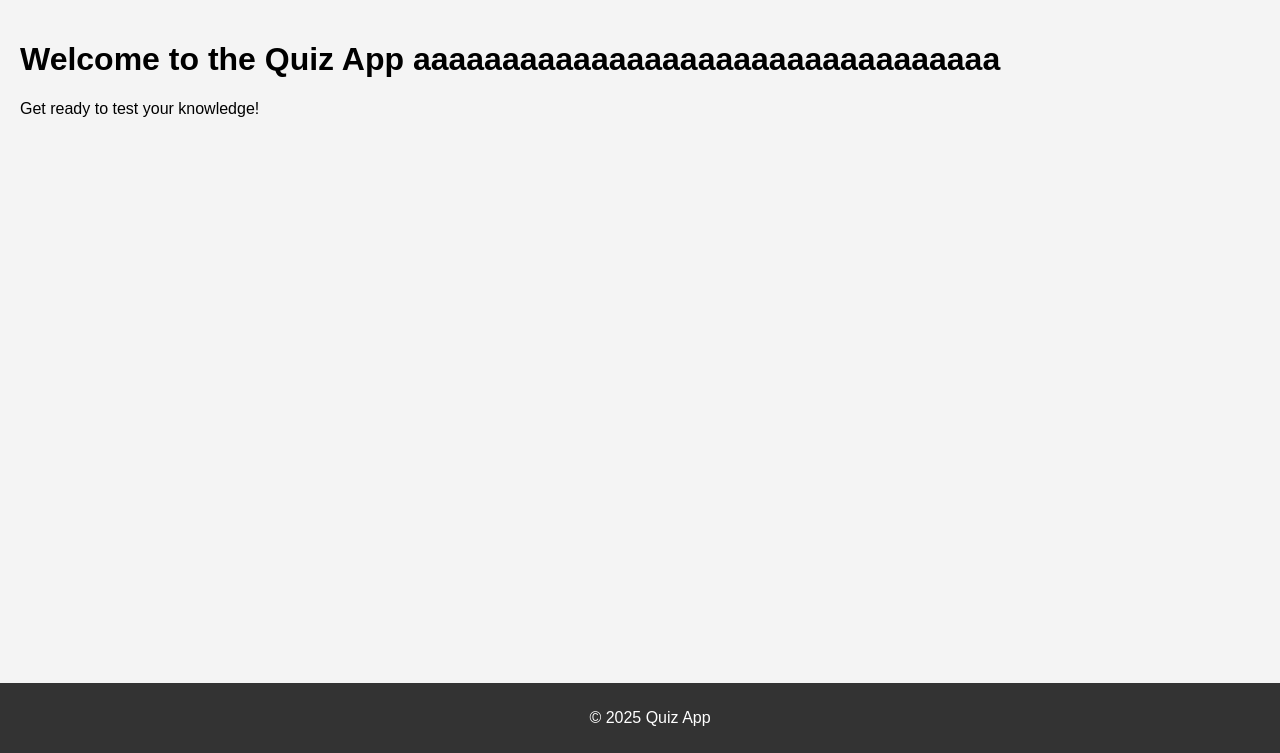
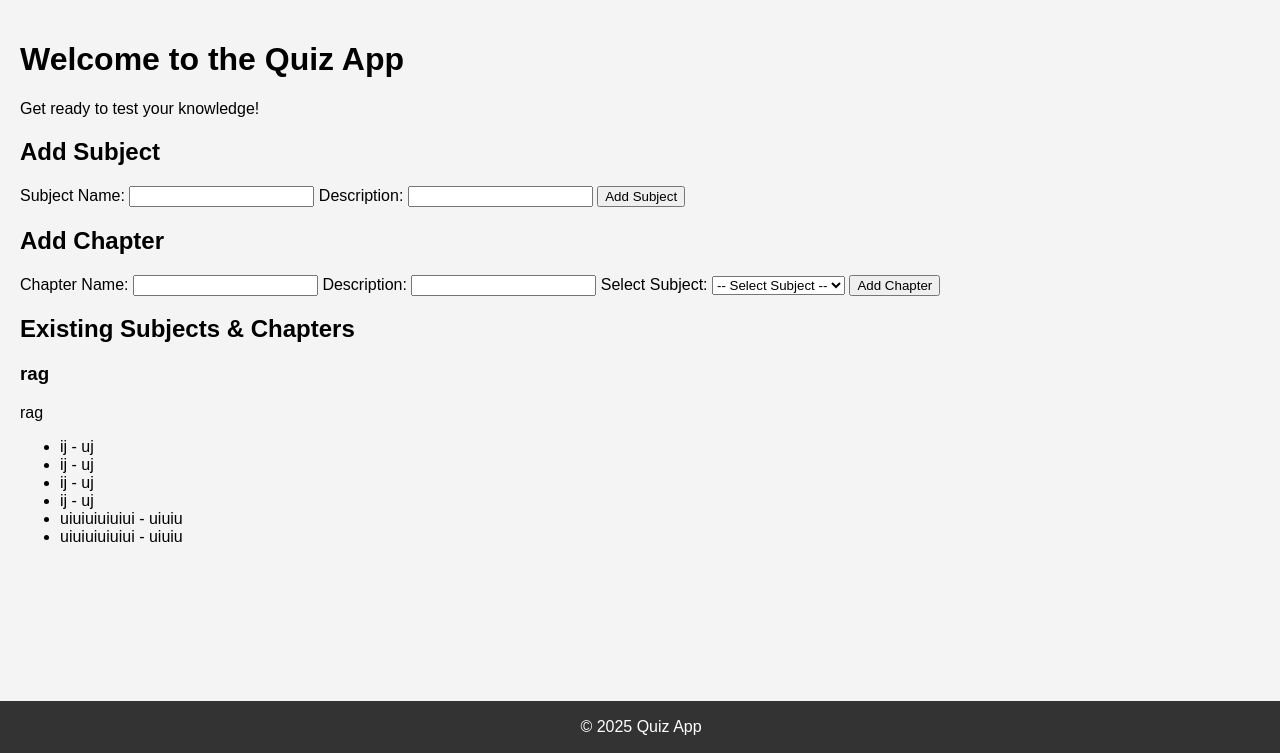
Before and after one commit to TanyaJha07/QUIZ-APP, a Flask app: page /admin_dashboard in a window 1280 px wide. Shown: the part 47-800 px from the top of the page. Run offline with Flask 3, Linux system fonts and the light colour scheme; a user stored in the database is signed in.

Commit message:
sub and chap in admin dash

```diff
--- a/app.py
+++ b/app.py
@@ -81,9 +81,54 @@ def login():
 
     return render_template('login.html')
 
-@app.route('/admin_dashboard')
+@app.route('/admin_dashboard', methods=['GET', 'POST'])
 def admin_dashboard():
-    return render_template('admin_dashboard.html')
+    if "user_id" not in session or session['user_role'] != 'admin':
+        flash("Unauthorized access!", "danger")
+        return redirect(url_for("login"))
+
+    if request.method == "POST":
+        action = request.form.get("action")
+
+        if action == "add_subject":
+            subject_name = request.form['subject_name']
+            description = request.form['subject_description']
+
+            # Check if subject already exists
+            existing_subject = Subject.query.filter_by(subject_name=subject_name).first()
+            if existing_subject:
+                flash("Subject already exists!", "warning")
+            else:
+                new_subject = Subject(subject_name=subject_name, description=description)
+                db.session.add(new_subject)
+                db.session.commit()
+                flash("Subject added successfully!", "success")
+        elif action == "add_chapter":
+            chapter_name = request.form['chapter_name']
+            description = request.form['chapter_description']
+            subject_id = request.form.get('subject_id')
+
+        if not subject_id:  # Ensure subject_id is not None or empty
+            flash("Please select a valid subject!", "warning")
+        else:
+            new_chapter = Chapter(chapter_name=chapter_name, description=description, subject_id=int(subject_id))
+            db.session.add(new_chapter)
+            db.session.commit()
+            flash("Chapter added successfully!", "success")
+
+        # elif action == "add_chapter":
+        #     chapter_name = request.form['chapter_name']
+        #     description = request.form['chapter_description']
+        #     subjectid = request.form['subject_id']
+
+        #     new_chapter = Chapter(chapter_name=chapter_name, description=description)
+        #     db.session.add(new_chapter)
+        #     db.session.commit()
+        #     flash("Chapter added successfully!", "success")
+
+    # Fetch all subjects to show in the dropdown for adding chapters
+    subjects = Subject.query.all()
+    return render_template("admin_dashboard.html", subjects=subjects)
 
 @app.route('/user_dashboard')
 def user_dashboard():
--- a/models.py
+++ b/models.py
@@ -19,6 +19,8 @@ class Chapter(db.Model):
     id = db.Column(db.Integer, primary_key = True)
     chapter_name = db.Column(db.String(80), nullable=False)
     description = db.Column(db.String(255), nullable=True)
+    subject_id = db.Column(db.Integer, db.ForeignKey('subject.id'), nullable=False)
+    subject = db.relationship('Subject', backref=db.backref('chapters', lazy=True))
 
 class Quiz(db.Model):
     id = db.Column(db.Integer, primary_key=True)
--- a/templates/admin_dashboard.html
+++ b/templates/admin_dashboard.html
@@ -3,6 +3,44 @@
 {% block title %}Quizzy {% endblock %}
 
 {% block content %}
-    <h1>Welcome to the Quiz App aaaaaaaaaaaaaaaaaaaaaaaaaaaaaaaaa</h1>
+    <h1>Welcome to the Quiz App</h1>
     <p>Get ready to test your knowledge!</p>
+
+    <h2>Add Subject</h2>
+    <form method="POST">
+        <input type="hidden" name="action" value="add_subject">
+        <label>Subject Name:</label>
+        <input type="text" name="subject_name" required>
+        <label>Description:</label>
+        <input type="text" name="subject_description">
+        <button type="submit">Add Subject</button>
+    </form>
+
+    <h2>Add Chapter</h2>
+    <form method="POST">
+        <input type="hidden" name="action" value="add_chapter">
+        <label>Chapter Name:</label>
+        <input type="text" name="chapter_name" required>
+        <label>Description:</label>
+        <input type="text" name="chapter_description">
+        <label>Select Subject:</label>
+        <select name="subject_id" required>
+            <option value="">-- Select Subject --</option>
+            {% for subject in subjects %}
+            <option value="{{ subject.id }}">{{ subject.subject_name }}</option>
+            {% endfor %}
+        </select>
+        <button type="submit">Add Chapter</button>
+    </form>
+
+    <h2>Existing Subjects & Chapters</h2>
+    {% for subject in subjects %}
+        <h3>{{ subject.subject_name }}</h3>
+        <p>{{ subject.description }}</p>
+        <ul>
+            {% for chapter in subject.chapters %}
+            <li>{{ chapter.chapter_name }} - {{ chapter.description }}</li>
+            {% endfor %}
+        </ul>
+    {% endfor %}
 {% endblock %}
--- a/templates/base.html
+++ b/templates/base.html
@@ -38,7 +38,7 @@
         }
         footer {
             text-align: center;
-            padding: 10px;
+            padding: 1px;
             background-color: #333;
             color: white;
             position: fixed;
@@ -85,6 +85,15 @@
             </li>
         </ul>
     </nav>
+    {% with messages = get_flashed_messages(with_categories=True) %}
+  {% if messages %}
+    {% for category, message in messages %}
+      <div class="alert alert-{{ category }}">
+        {{ message }}
+      </div>
+    {% endfor %}
+  {% endif %}
+{% endwith %}
 
     <main>
         {% block content %}
```
Also changed, not shown: instance/quiz.db.
